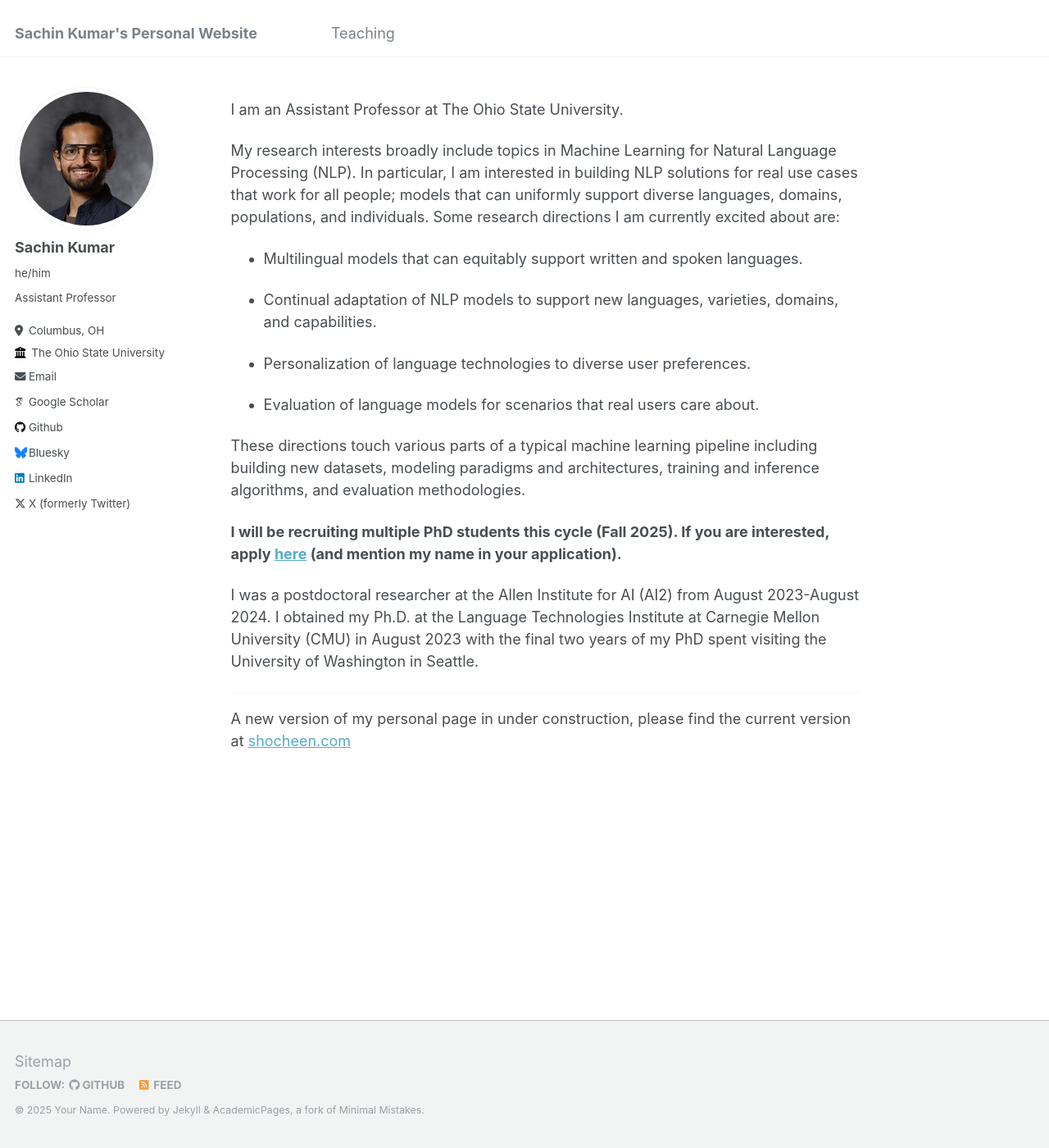
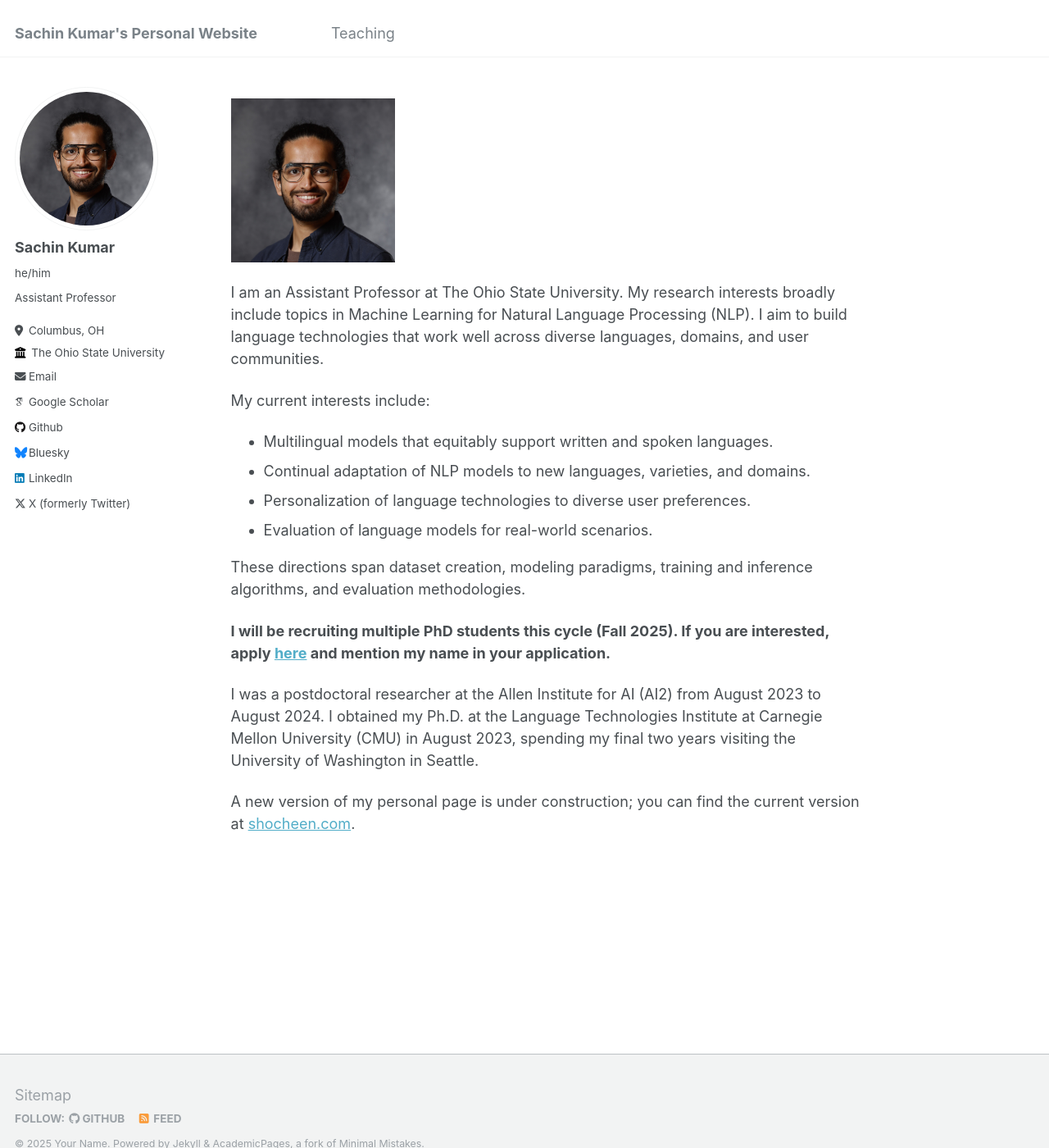
Before and after one commit to shocheen/shocheen.github.io, a Jekyll site: the page built from _pages/about.md, in a window 1280 px wide and 1400 px high. Shown: the whole window at 82% size. Built offline with Jekyll 4.4.1, drawn with Linux system fonts in a browser that asks for light colours; some web fonts are replaced.

Commit message:
Update homepage with biography and photo

```diff
--- a/_pages/about.md
+++ b/_pages/about.md
@@ -7,24 +7,21 @@ redirect_from:
   - /about.html
 ---
 
-I am an Assistant Professor at The Ohio State University.
+![Sachin Kumar](/images/dp.jpg){: style="width:200px;" }
 
-My research interests broadly include topics in Machine Learning for Natural Language Processing (NLP). In particular, I am interested in building NLP solutions for real use cases that work for all people; models that can uniformly support diverse languages, domains, populations, and individuals. Some research directions I am currently excited about are:
+I am an Assistant Professor at The Ohio State University. My research interests broadly include topics in Machine Learning for Natural Language Processing (NLP). I aim to build language technologies that work well across diverse languages, domains, and user communities.
 
-* Multilingual models that can equitably support written and spoken languages.
+My current interests include:
 
-* Continual adaptation of NLP models to support new languages, varieties, domains, and capabilities.
+* Multilingual models that equitably support written and spoken languages.
+* Continual adaptation of NLP models to new languages, varieties, and domains.
+* Personalization of language technologies to diverse user preferences.
+* Evaluation of language models for real-world scenarios.
 
-* Personalization of language technologies to diverse user preferences.
+These directions span dataset creation, modeling paradigms, training and inference algorithms, and evaluation methodologies.
 
-* Evaluation of language models for scenarios that real users care about.
+**I will be recruiting multiple PhD students this cycle (Fall 2025). If you are interested, apply [here](https://cse.osu.edu/prospective-students/graduate/cse-graduate-admissions) and mention my name in your application.**
 
-These directions touch various parts of a typical machine learning pipeline including building new datasets, modeling paradigms and architectures, training and inference algorithms, and evaluation methodologies.
+I was a postdoctoral researcher at the Allen Institute for AI (AI2) from August 2023 to August 2024. I obtained my Ph.D. at the Language Technologies Institute at Carnegie Mellon University (CMU) in August 2023, spending my final two years visiting the University of Washington in Seattle.
 
-**I will be recruiting multiple PhD students this cycle (Fall 2025). If you are interested, apply [here](https://cse.osu.edu/prospective-students/graduate/cse-graduate-admissions) (and mention my name in your application).**
-
-I was a postdoctoral researcher at the Allen Institute for AI (AI2) from August 2023-August 2024. I obtained my Ph.D. at the Language Technologies Institute at Carnegie Mellon University (CMU) in August 2023 with the final two years of my PhD spent visiting the University of Washington in Seattle.
-
-----------------------------------------
-
-A new version of my personal page in under construction, please find the current version at [shocheen.com](http://shocheen.com)
+A new version of my personal page is under construction; you can find the current version at [shocheen.com](http://shocheen.com).
```
